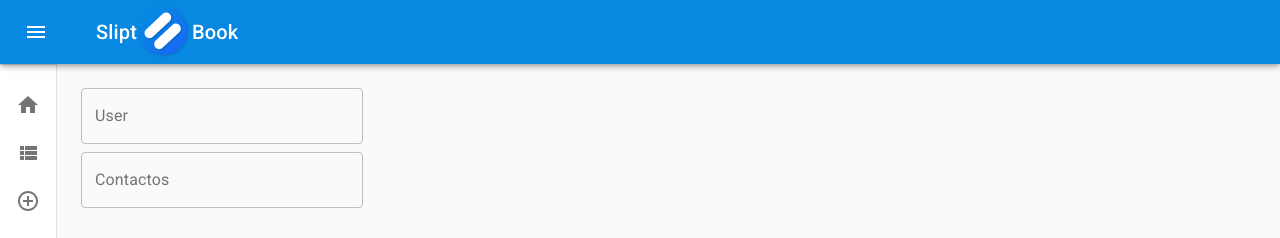
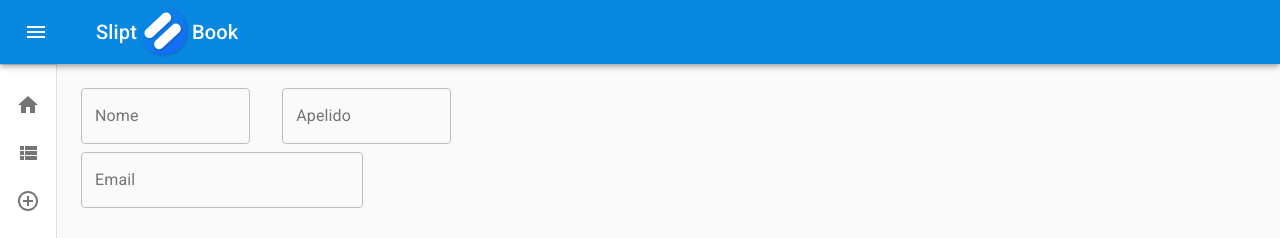
Before and after one commit to SplitBook/splitbook-frontend, a React (Create React App) app: page /app/account in a window 1280 px wide. Shown: the top 238 px of the page. Built offline with nearby package versions, Linux system fonts and the light colour scheme; the HTML template or start-up script is replaced by a standard one.

Commit message:
useraccount page

```diff
--- a/src/pages/app/AccountPage.js
+++ b/src/pages/app/AccountPage.js
@@ -7,14 +7,17 @@ export default function AccountPage(){
 
     return (
       <>
-      <Grid container spacing={2}>
-        <Grid item xs={3}>
-          <TextField id="outlined-basic" label="User" variant="outlined" className="maxwidth"/>
+      <Grid container spacing={4}>
+        <Grid item xs={2} >
+          <TextField id="outlined-basic" label="Nome" variant="outlined" />
+        </Grid>
+        <Grid item xs={2} >
+          <TextField id="outlined-basic" label="Apelido" variant="outlined" />
         </Grid>
       </Grid>
       <Grid container spacing={2}>
         <Grid item xs={3}>
-          <TextField id="outlined-basic" label="Contactos" variant="outlined" className="maxwidth"/>
+          <TextField id="outlined-basic" label="Email" variant="outlined" className="maxwidth"/>
         </Grid>
       </Grid>
       </>
```
